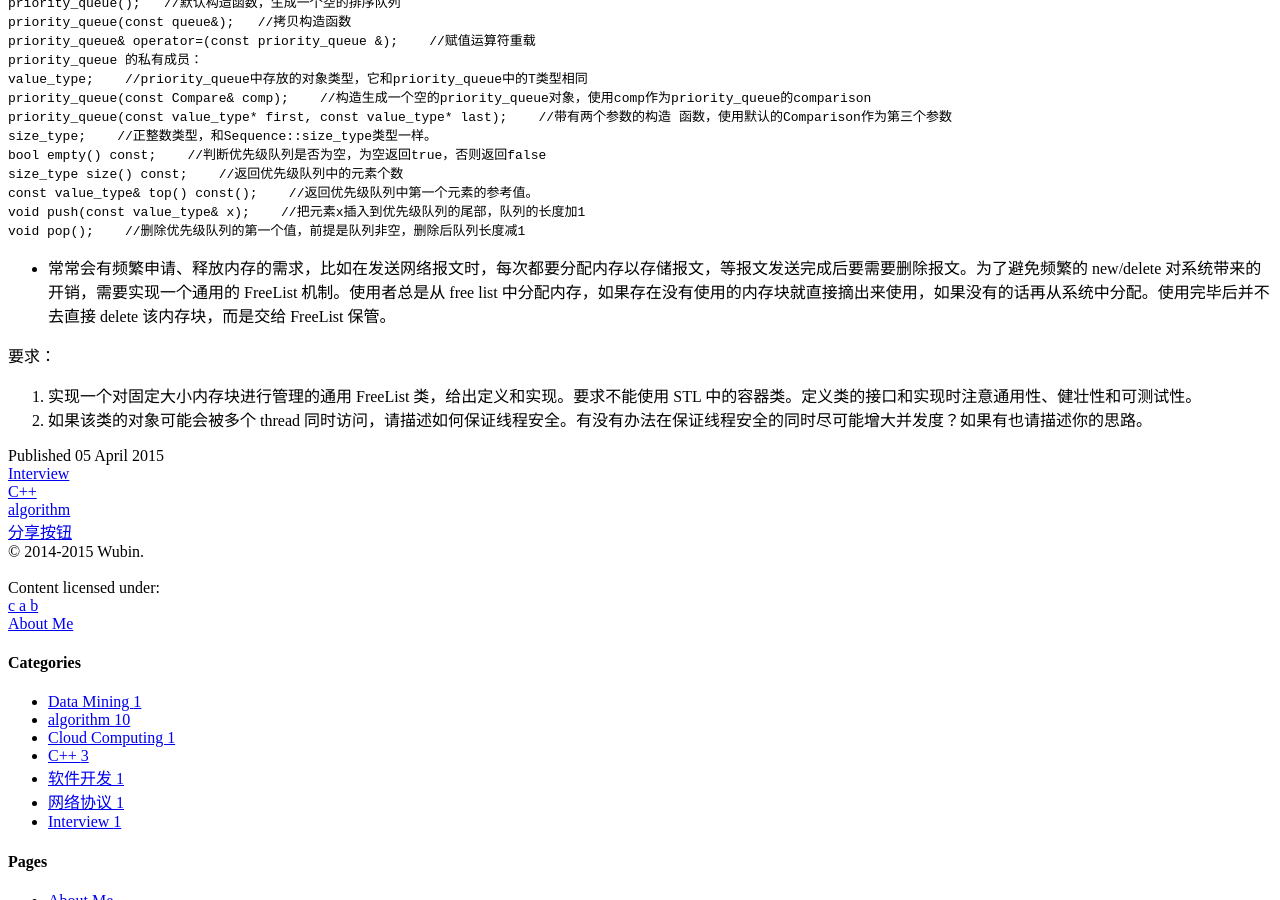
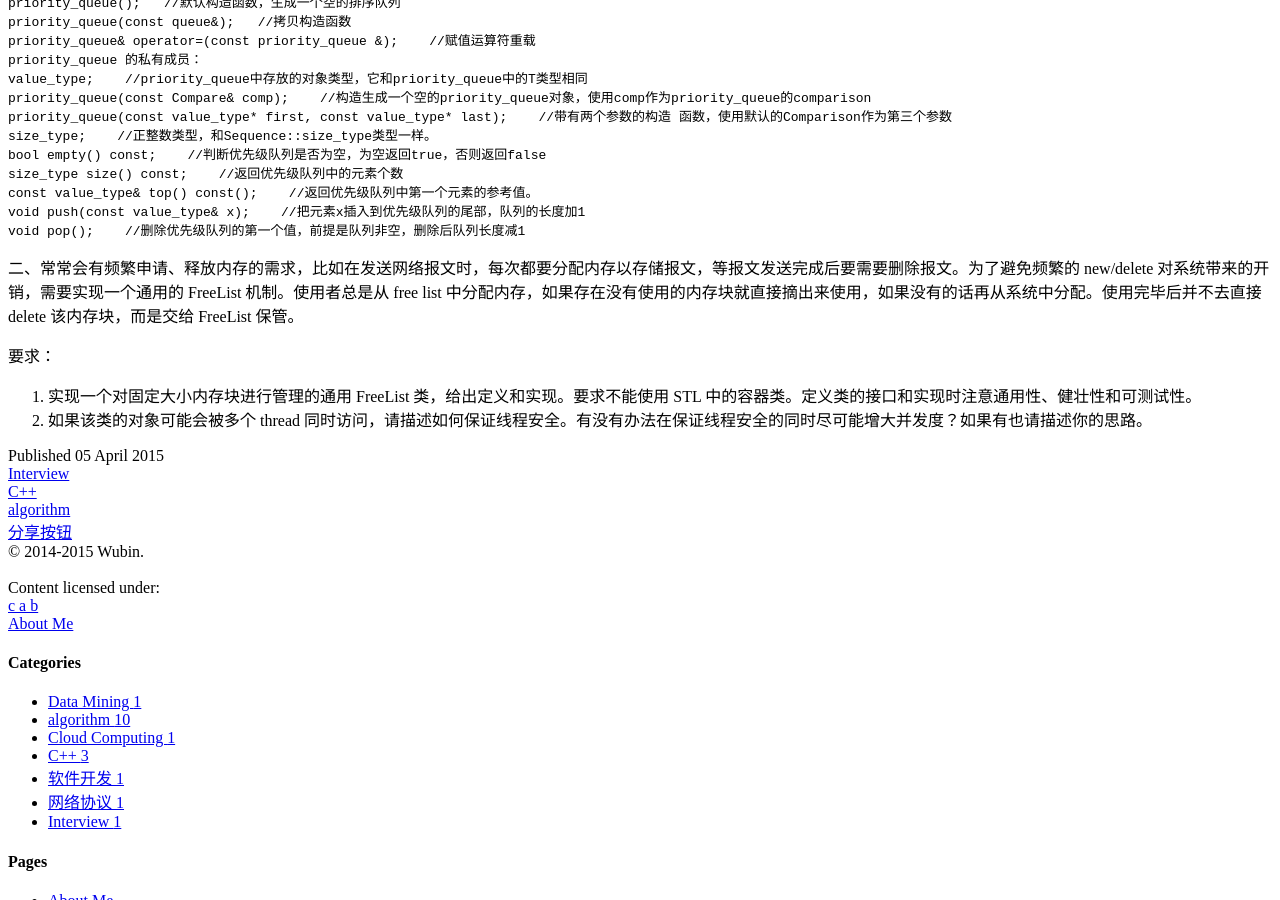
Before and after one commit to Wubin91/wubin91.github.com, a Jekyll site: the page built from _posts/2015-04-05-ali-interview.md, in a window 1280 px wide and 900 px high, scrolled down 1415 px. Built offline with Jekyll 4.4.1, drawn with Linux system fonts in a browser that asks for light colours; nearby versions of some CDN libraries; library files that are not in the unit come from our copies; comment, search, counter and statistics services are not loaded; some of the changed text lies outside the part shown.

Commit message:
ali interview

```diff
--- a/_posts/2015-04-05-ali-interview.md
+++ b/_posts/2015-04-05-ali-interview.md
@@ -89,7 +89,7 @@ tagline: by wubin
 
 
 
-* 常常会有频繁申请、释放内存的需求，比如在发送网络报文时，每次都要分配内存以存储报文，等报文发送完成后要需要删除报文。为了避免频繁的 new/delete 对系统带来的开销，需要实现一个通用的 FreeList 机制。使用者总是从 free list 中分配内存，如果存在没有使用的内存块就直接摘出来使用，如果没有的话再从系统中分配。使用完毕后并不去直接 delete 该内存块，而是交给 FreeList 保管。
+二、常常会有频繁申请、释放内存的需求，比如在发送网络报文时，每次都要分配内存以存储报文，等报文发送完成后要需要删除报文。为了避免频繁的 new/delete 对系统带来的开销，需要实现一个通用的 FreeList 机制。使用者总是从 free list 中分配内存，如果存在没有使用的内存块就直接摘出来使用，如果没有的话再从系统中分配。使用完毕后并不去直接 delete 该内存块，而是交给 FreeList 保管。
 
 要求：
 
```
Also changed, not shown: other parts of _posts/2015-04-05-ali-interview.md (+1 -1 lines).
